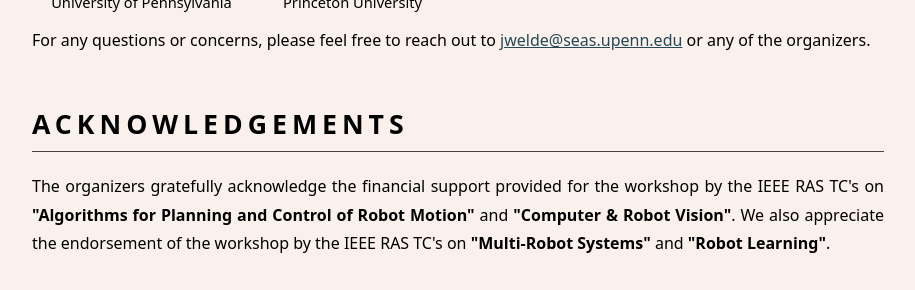
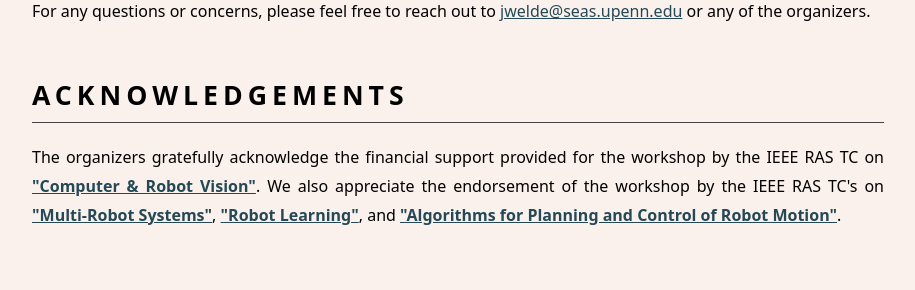
Before and after one commit to equirob2024/equirob2024.github.io, a plain HTML site: page index.html in a window 1280 px wide. Shown: the part 6794-7084 px from the top of the page, without its empty margins (182-1097 px from the left). After the commit the page ends 7055 px from the top, so only its background shows below. Drawn offline with nearby package versions, Linux system fonts and the light colour scheme.

Commit message:
update financial support

```diff
--- a/index.html
+++ b/index.html
@@ -535,7 +535,9 @@
 
                     <h4 class="subtitle">Best Poster Award</h4>
                       <div>
-                        To encourage contributions, we will present a <strong>Best Poster Award</strong> to one of the contributions (to be judged by invited speakers and perhaps other senior researchers), with a <strong>monetary prize</strong> supported by the IEEE RAS TC's on "Algorithms for Planning and Control of Robot Motion" and "Computer & Robot Vision".
+                        To encourage contributions, we will present a <strong>Best Poster Award</strong> (to be judged by invited speakers and perhaps other senior researchers),
+                         with a <strong>monetary prize</strong> funded by the <strong><a href="https://www.ieee-ras.org/computer-robot-vision">IEEE RAS TC on
+                         "Computer & Robot Vision"</a></strong>.
                       </div>
 
                   </div>
@@ -769,9 +771,12 @@
             <span>Acknowledgements</span>
           </div>
           <div class="content">
-            The organizers gratefully acknowledge the financial support provided for the workshop by the IEEE RAS TC's on
-            <strong>"Algorithms for Planning and Control of Robot Motion"</strong> and <strong>"Computer & Robot Vision"</strong>.
-            We also appreciate the endorsement of the workshop by the IEEE RAS TC's on <strong>"Multi-Robot Systems"</strong> and <strong>"Robot Learning"</strong>.
+            The organizers gratefully acknowledge the financial support provided for the workshop by the IEEE RAS TC on
+            <strong><a href="https://www.ieee-ras.org/computer-robot-vision">"Computer & Robot Vision"</a></strong>.
+            We also appreciate the endorsement of the workshop by the IEEE RAS TC's on
+            <strong><a href="https://www.ieee-ras.org/multi-robot-systems">"Multi-Robot Systems"</a></strong>,
+            <strong><a href="https://www.ieee-ras.org/robot-learning/">"Robot Learning"</a></strong>, and
+            <strong><a href="https://www.ieee-ras.org/algorithms-for-planning-and-control-of-robot-motion">"Algorithms for Planning and Control of Robot Motion"</a></strong>.
             </div>
         </div>
 
```
